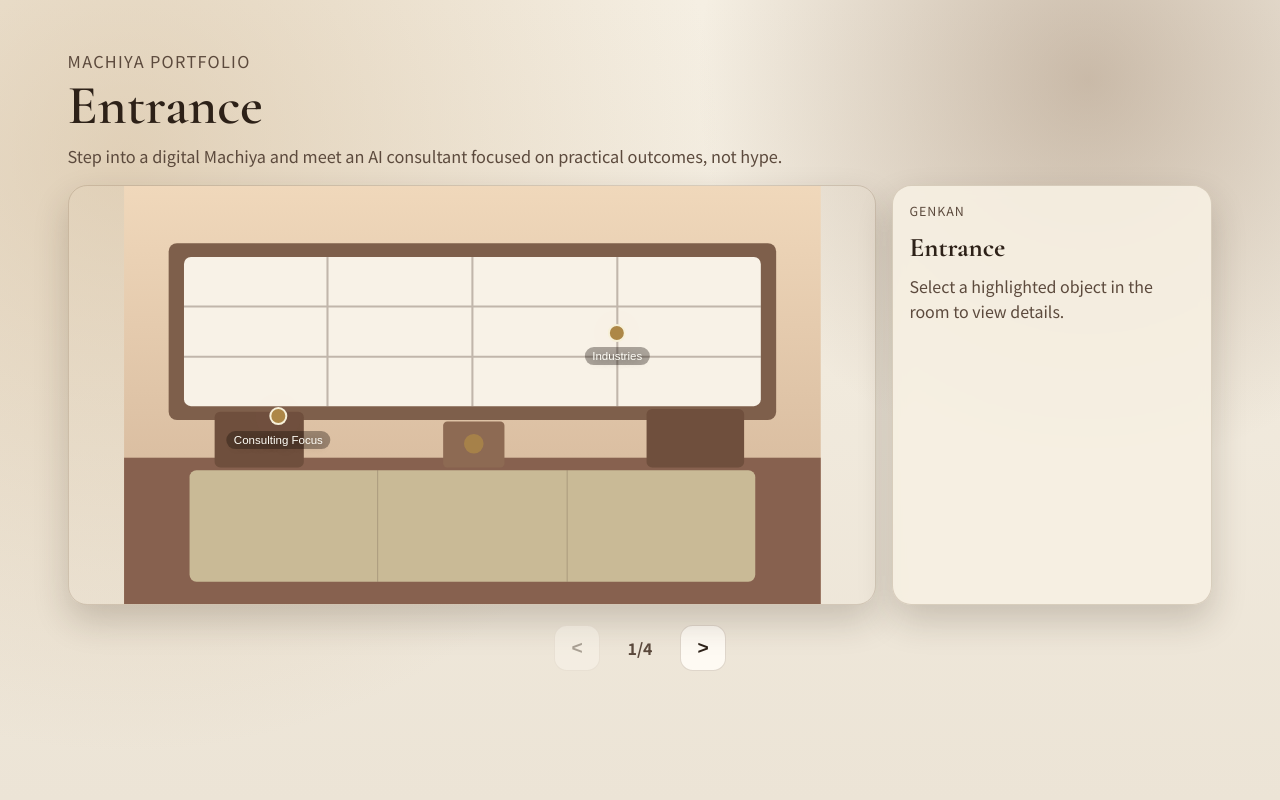
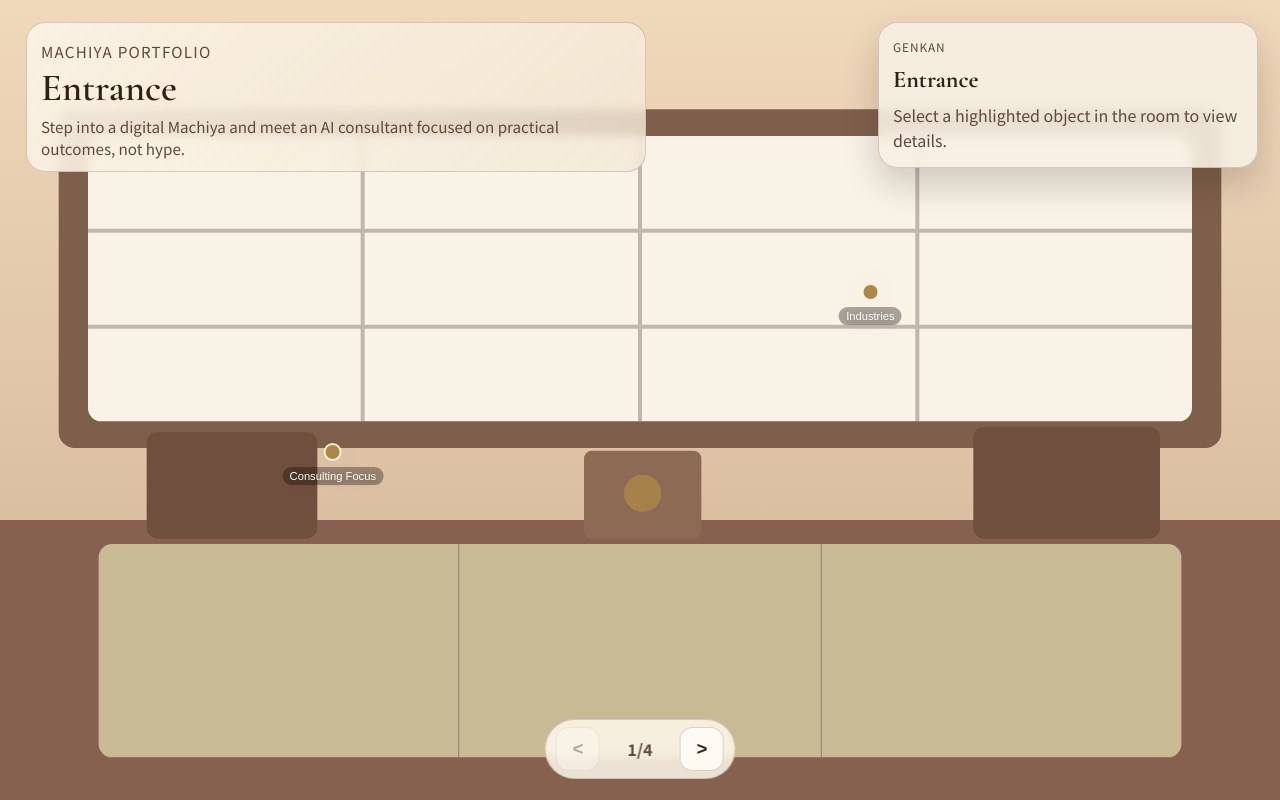
Before and after one commit to Hrudai-Nirmal/MachiyaHouse, a Next.js app: page / in a window 1280 px wide. Built offline with nearby package versions, Linux system fonts and the light colour scheme.

Commit message:
Make rooms full-screen and move all UI overlays inside room

```diff
--- a/src/app/globals.css
+++ b/src/app/globals.css
@@ -1,10 +1,8 @@
 :root {
-  --bg-canvas: #ece4d6;
-  --bg-overlay: #f5efe3;
   --text-main: #2d2118;
   --text-soft: #5c4a3d;
   --panel-bg: rgba(247, 240, 227, 0.9);
-  --panel-border: rgba(115, 86, 61, 0.22);
+  --panel-border: rgba(115, 86, 61, 0.26);
   --wood-dark: #6f4f3d;
   --wood-mid: #8d6a53;
   --accent-gold: #ad8747;
@@ -15,10 +13,6 @@
   --shadow-soft: 0 16px 35px rgba(51, 35, 21, 0.2);
   --radius-lg: 1.2rem;
   --radius-md: 0.8rem;
-  --space-xs: 0.45rem;
-  --space-sm: 0.75rem;
-  --space-md: 1.2rem;
-  --space-lg: 2rem;
 }
 
 * {
@@ -34,10 +28,7 @@ body {
 
 body {
   color: var(--text-main);
-  background:
-    radial-gradient(circle at 10% 20%, rgba(196, 164, 121, 0.4), transparent 45%),
-    radial-gradient(circle at 85% 10%, rgba(121, 88, 60, 0.35), transparent 30%),
-    linear-gradient(180deg, var(--bg-overlay), var(--bg-canvas));
+  background: #20160f;
   font-family: var(--font-body), "Hiragino Kaku Gothic ProN", sans-serif;
   -webkit-font-smoothing: antialiased;
   text-rendering: optimizeLegibility;
@@ -49,55 +40,16 @@ a {
 }
 
 .journey-root {
-  max-width: 1180px;
-  margin: 0 auto;
-  padding: 2.5rem 1.1rem 1.4rem;
-  display: grid;
-  gap: 1rem;
-}
-
-.journey-header {
-  max-width: 800px;
-  animation: reveal-up 500ms ease;
-}
-
-.eyebrow {
-  letter-spacing: 0.08em;
-  text-transform: uppercase;
-  font-size: 0.78rem;
-  color: var(--text-soft);
-}
-
-.journey-header h1 {
-  margin-top: 0.2rem;
-  font-family: var(--font-display), Georgia, serif;
-  font-size: clamp(2rem, 4.4vw, 3.45rem);
-  font-weight: 600;
-  line-height: 1.05;
-}
-
-.journey-header p {
-  margin-top: 0.48rem;
-  color: var(--text-soft);
-  font-size: 1.02rem;
-  line-height: 1.6;
-}
-
-.journey-stage {
-  display: grid;
-  grid-template-columns: minmax(0, 1fr) 320px;
-  gap: 1rem;
-  align-items: stretch;
+  width: 100vw;
+  height: 100dvh;
 }
 
 .scene-shell {
   position: relative;
-  min-height: 420px;
-  border-radius: var(--radius-lg);
+  width: 100%;
+  height: 100%;
   overflow: hidden;
-  border: 1px solid var(--panel-border);
-  box-shadow: var(--shadow-soft);
-  animation: reveal-up 650ms ease;
+  animation: reveal-up 450ms ease;
 }
 
 .scene-svg-wrap,
@@ -111,6 +63,41 @@ a {
 .hotspot-layer {
   position: absolute;
   inset: 0;
+  z-index: 3;
+}
+
+.room-header-overlay {
+  position: absolute;
+  top: clamp(0.9rem, 2vw, 1.4rem);
+  left: clamp(0.9rem, 2vw, 1.8rem);
+  max-width: min(620px, calc(100% - 2rem));
+  padding: 0.75rem 0.9rem;
+  border-radius: var(--radius-lg);
+  background: linear-gradient(135deg, rgba(250, 242, 228, 0.94), rgba(244, 233, 215, 0.82));
+  border: 1px solid var(--panel-border);
+  backdrop-filter: blur(4px);
+  z-index: 4;
+}
+
+.eyebrow {
+  letter-spacing: 0.08em;
+  text-transform: uppercase;
+  font-size: 0.74rem;
+  color: var(--text-soft);
+}
+
+.room-header-overlay h1 {
+  margin-top: 0.15rem;
+  font-family: var(--font-display), Georgia, serif;
+  font-size: clamp(1.5rem, 3vw, 2.6rem);
+  font-weight: 600;
+}
+
+.room-header-overlay p {
+  margin-top: 0.3rem;
+  color: var(--text-soft);
+  line-height: 1.45;
+  font-size: 0.95rem;
 }
 
 .hotspot {
@@ -125,10 +112,12 @@ a {
   text-shadow: 0 2px 8px rgba(0, 0, 0, 0.35);
 }
 
-.hotspot:focus-visible {
+.hotspot:focus-visible,
+.close-btn:focus-visible,
+.panel-link:focus-visible,
+.nav-btn:focus-visible {
   outline: 2px solid #fff8da;
   outline-offset: 3px;
-  border-radius: var(--radius-md);
 }
 
 .hotspot-pulse {
@@ -145,7 +134,7 @@ a {
   margin-top: 0.35rem;
   padding: 0.2rem 0.45rem;
   border-radius: 999px;
-  font-size: 0.72rem;
+  font-size: 0.7rem;
   background: rgba(24, 15, 10, 0.35);
 }
 
@@ -155,26 +144,32 @@ a {
 }
 
 .info-panel {
+  position: absolute;
+  right: clamp(0.8rem, 2vw, 1.4rem);
+  top: clamp(0.8rem, 2vw, 1.4rem);
+  width: min(380px, calc(100% - 1.6rem));
+  max-height: min(68dvh, 560px);
+  overflow: auto;
   border-radius: var(--radius-lg);
   border: 1px solid var(--panel-border);
   background: var(--panel-bg);
   backdrop-filter: blur(6px);
   box-shadow: var(--shadow-soft);
-  padding: 1rem;
+  padding: 0.9rem;
   display: grid;
   align-content: start;
-  gap: 0.6rem;
-  min-height: 420px;
+  gap: 0.55rem;
+  z-index: 4;
 }
 
 .info-panel h3 {
   font-family: var(--font-display), Georgia, serif;
-  font-size: 1.68rem;
+  font-size: 1.5rem;
 }
 
 .info-panel p {
   color: var(--text-soft);
-  line-height: 1.6;
+  line-height: 1.55;
 }
 
 .info-header {
@@ -215,17 +210,26 @@ a {
 }
 
 .room-nav {
+  position: absolute;
+  left: 50%;
+  bottom: clamp(0.8rem, 3vh, 1.3rem);
+  transform: translateX(-50%);
+  z-index: 4;
   display: flex;
   align-items: center;
   justify-content: center;
   gap: 0.75rem;
-  margin-top: 0.25rem;
+  padding: 0.45rem 0.65rem;
+  border-radius: 999px;
+  background: rgba(253, 247, 235, 0.86);
+  border: 1px solid var(--panel-border);
+  backdrop-filter: blur(4px);
 }
 
 .nav-btn {
-  width: 46px;
-  height: 46px;
-  font-size: 1.2rem;
+  width: 44px;
+  height: 44px;
+  font-size: 1.15rem;
   font-weight: 700;
 }
 
@@ -278,37 +282,37 @@ a {
 @keyframes reveal-up {
   from {
     opacity: 0;
-    transform: translateY(12px);
   }
 
   to {
     opacity: 1;
-    transform: translateY(0);
   }
 }
 
-@media (max-width: 940px) {
-  .journey-stage {
-    grid-template-columns: 1fr;
+@media (max-width: 820px) {
+  .room-header-overlay {
+    max-width: calc(100% - 1.6rem);
   }
 
-  .scene-shell,
   .info-panel {
-    min-height: 350px;
+    top: auto;
+    bottom: 5.1rem;
+    max-height: min(44dvh, 300px);
   }
 }
 
 @media (max-width: 640px) {
-  .journey-root {
-    padding-top: 1.4rem;
-  }
-
-  .journey-header h1 {
-    line-height: 1.12;
+  .room-header-overlay p {
+    font-size: 0.88rem;
+    line-height: 1.35;
   }
 
   .hotspot-label {
-    font-size: 0.66rem;
+    font-size: 0.64rem;
+  }
+
+  .info-panel h3 {
+    font-size: 1.3rem;
   }
 }
 
--- a/src/components/HouseJourney.tsx
+++ b/src/components/HouseJourney.tsx
@@ -44,20 +44,18 @@ export function HouseJourney() {
 
   return (
     <main className="journey-root">
-      <header className="journey-header">
+      <RoomScene
+        room={currentRoom}
+        activeHotspotId={activeHotspotId}
+        onHotspotSelect={handleHotspotSelect}
+      >
+        <header className="room-header-overlay">
           <p className="eyebrow">Machiya Portfolio</p>
           <h1>{currentRoom.name}</h1>
           <p>{currentRoom.narrative}</p>
         </header>
 
-      <div className="journey-stage">
-        <RoomScene
-          room={currentRoom}
-          activeHotspotId={activeHotspotId}
-          onHotspotSelect={handleHotspotSelect}
-        />
         <InfoPanel room={currentRoom} hotspot={activeHotspot} onClose={() => setActiveHotspotId(null)} />
-      </div>
 
         <RoomNavigator
           currentIndex={currentRoomIndex}
@@ -65,6 +63,7 @@ export function HouseJourney() {
           onPrev={() => navigateToRoom(currentRoomIndex - 1)}
           onNext={() => navigateToRoom(currentRoomIndex + 1)}
         />
+      </RoomScene>
     </main>
   );
 }
--- a/src/components/RoomScene.tsx
+++ b/src/components/RoomScene.tsx
@@ -2,6 +2,11 @@
 
 import { HotspotButton } from "@/components/HotspotButton";
 import { SceneRendererProps } from "@/types/room";
+import { ReactNode } from "react";
+
+type RoomSceneProps = SceneRendererProps & {
+  children?: ReactNode;
+};
 
 const toneClassMap = {
   dawn: "scene-dawn",
@@ -10,13 +15,13 @@ const toneClassMap = {
   tea: "scene-tea",
 };
 
-export function RoomScene({ room, activeHotspotId, onHotspotSelect }: SceneRendererProps) {
+export function RoomScene({ room, activeHotspotId, onHotspotSelect, children }: RoomSceneProps) {
   const toneClass = toneClassMap[room.scene.tone];
 
   return (
     <section className={`scene-shell ${toneClass}`} aria-label={`${room.name} interactive room`}>
       <div className="scene-svg-wrap" aria-hidden="true">
-        <svg viewBox="0 0 1000 600" className="machiya-scene">
+        <svg viewBox="0 0 1000 600" className="machiya-scene" preserveAspectRatio="xMidYMid slice">
           <defs>
             <linearGradient id="wallGrad" x1="0" x2="0" y1="0" y2="1">
               <stop offset="0%" stopColor="var(--scene-wall-top)" />
@@ -56,6 +61,8 @@ export function RoomScene({ room, activeHotspotId, onHotspotSelect }: SceneRende
           />
         ))}
       </div>
+
+      {children}
     </section>
   );
 }
```
Also changed, not shown: 1 other file (tests, documents, lock files or other folders). Lines whose indentation alone changed are shown as unchanged.
